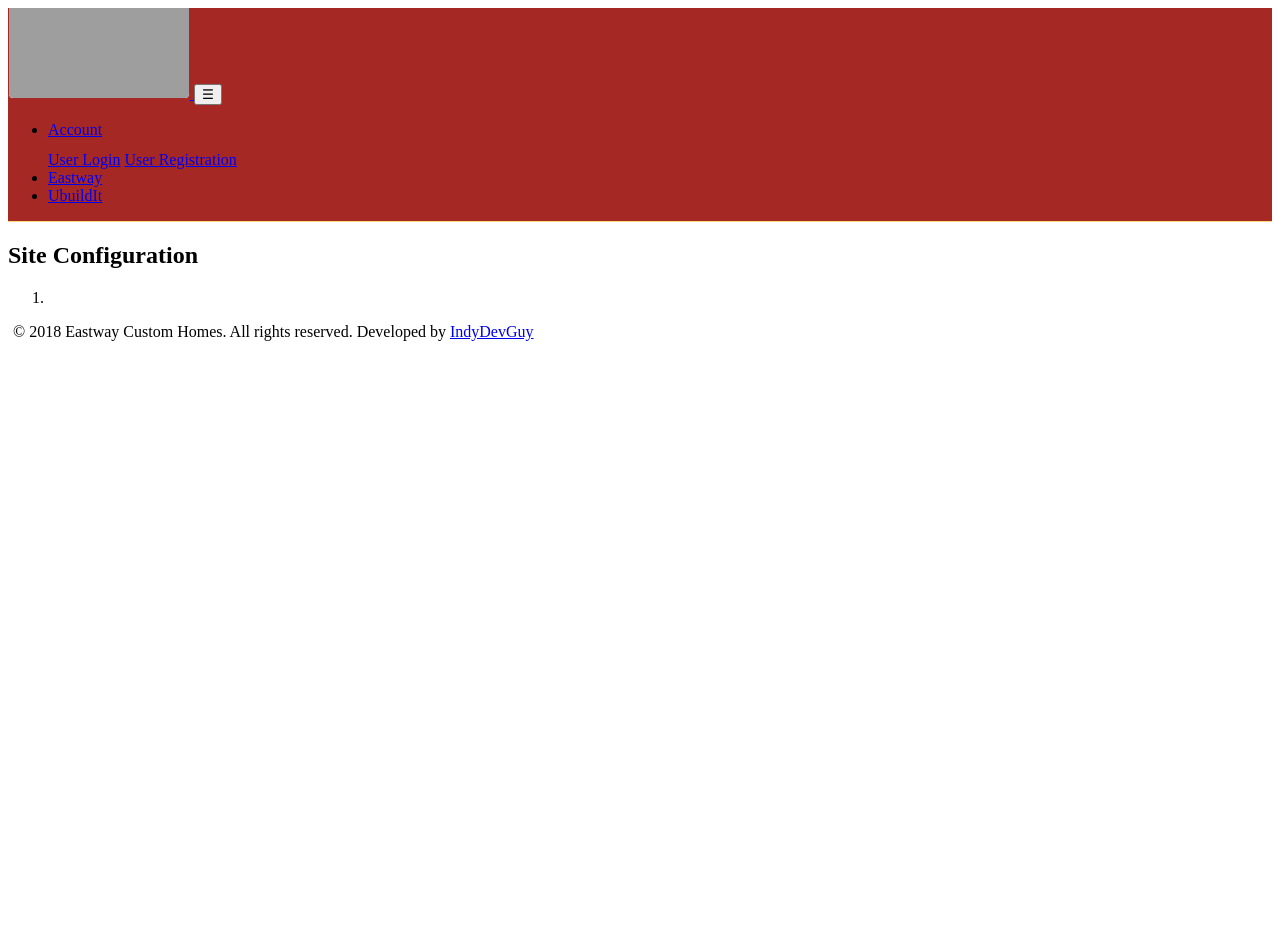
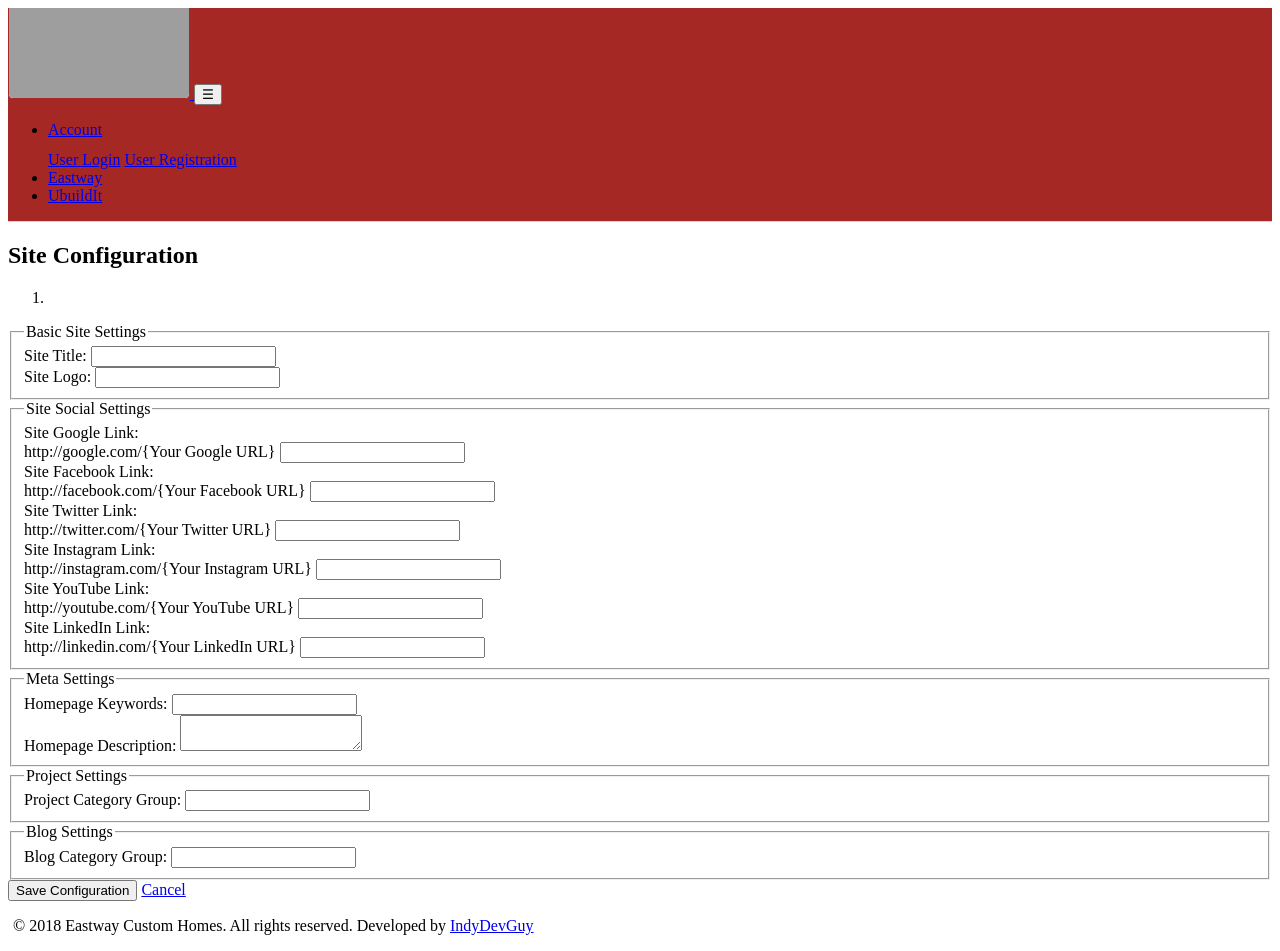
Before and after one commit to MaSt3r-iLLuSioN/eastsite, a Symfony app: template templates/config/site-config.html.twig in a window 1280 px wide. Before the commit the page ends 341 px from the top, so only its background shows below. Run offline with Twig, Linux system fonts and the light colour scheme; the template is opened without the code that fills it, so the values that code supplies are empty; form fields are guessed from the names that the template uses; some libraries are stand-ins or nearby versions; grey boxes are pictures that could not be loaded.

Commit message:
Changes: 	-Added the site configuration form for the config entity that the site uses for site title among other fields.

```diff
--- a/templates/config/site-config.html.twig
+++ b/templates/config/site-config.html.twig
@@ -2,5 +2,82 @@
 {% block title %}Site Configuration{% endblock %}
 {% block page_header %}Site Configuration{% endblock %}
 {% block body %}
+    <form class="shake" enctype="multipart/form-data" action="{{ path('siteConfig') }}" method="post">
+        <fieldset>
+            <legend>Basic Site Settings</legend>
+            <div class="form-group">
+                <label for="title" class="">Site Title:</label>
+                {{form_widget(form.title)}}
+            </div>
+            <label for="postfile">Site Logo:</label>
+            {{form_widget(form.postfile)}}
+        </fieldset>
+        <fieldset>
+            <legend>Site Social Settings</legend>
+            <div class="form-group col-md-3">
+                <label for="googlelink" class="">Site Google Link:</label>
+                <br />
+                <span class="social_span">http://google.com/{Your Google URL}</span>
+                {{form_widget(form.googlelink)}}
+            </div>
+            <div class="form-group col-md-3">
+                <label for="facebooklink" class="">Site Facebook Link:</label>
+                <br />
+                <span class="social_span">http://facebook.com/{Your Facebook URL}</span>
+                {{form_widget(form.facebooklink)}}
+            </div>
+            <div class="form-group col-md-3">
+                <label for="twitterlink" class="">Site Twitter Link:</label>
+                <br />
+                <span class="social_span">http://twitter.com/{Your Twitter URL}</span>
+                {{form_widget(form.twitterlink)}}
+            </div>
+            <div class="form-group col-md-3">
+                <label for="instagramlink" class="">Site Instagram Link:</label>
+                <br />
+                <span class="social_span">http://instagram.com/{Your Instagram URL}</span>
+                {{form_widget(form.instagramlink)}}
+            </div>
+            <div class="form-group col-md-3">
+                <label for="youtubelink" class="">Site YouTube Link:</label>
+                <br />
+                <span class="social_span">http://youtube.com/{Your YouTube URL}</span>
+                {{form_widget(form.youtubelink)}}
+            </div>
+            <div class="form-group col-md-3">
+                <label for="linkedinlink" class="">Site LinkedIn Link:</label>
+                <br />
+                <span class="social_span">http://linkedin.com/{Your LinkedIn URL}</span>
+                {{form_widget(form.linkedinlink)}}
+            </div>
 
+        </fieldset>
+        <fieldset>
+            <legend>Meta Settings</legend>
+            <div class="form-group">
+                <label for="metakeywords" class="">Homepage Keywords:</label>
+                {{form_widget(form.metakeywords)}}
+            </div>
+            <div class="form-group">
+                <label for="metadescription" class="">Homepage Description:</label>
+                {{form_widget(form.metadescription)}}
+            </div>
+        </fieldset>
+        <fieldset>
+            <legend>Project Settings</legend>
+            <div class="form-group">
+                <label for="projectcategory" class="">Project Category Group:</label>
+                {{form_widget(form.projectcategory)}}
+            </div>
+        </fieldset>
+        <fieldset>
+            <legend>Blog Settings</legend>
+            <div class="form-group">
+                <label for="blogcategory" class="">Blog Category Group:</label>
+                {{form_widget(form.blogcategory)}}
+            </div>
+        </fieldset>
+        <button class="btn btn-common btn-md" type="submit" id="form-submit" style="pointer-events: all; cursor: pointer;"><i class="fa fa-save"></i> Save Configuration</button>
+        <a href="/admin/config" class="btn btn-common btn-md m-r-1"><i class="fa fa-ban"></i>Cancel</a>
+    </form>
 {% endblock %}
```
